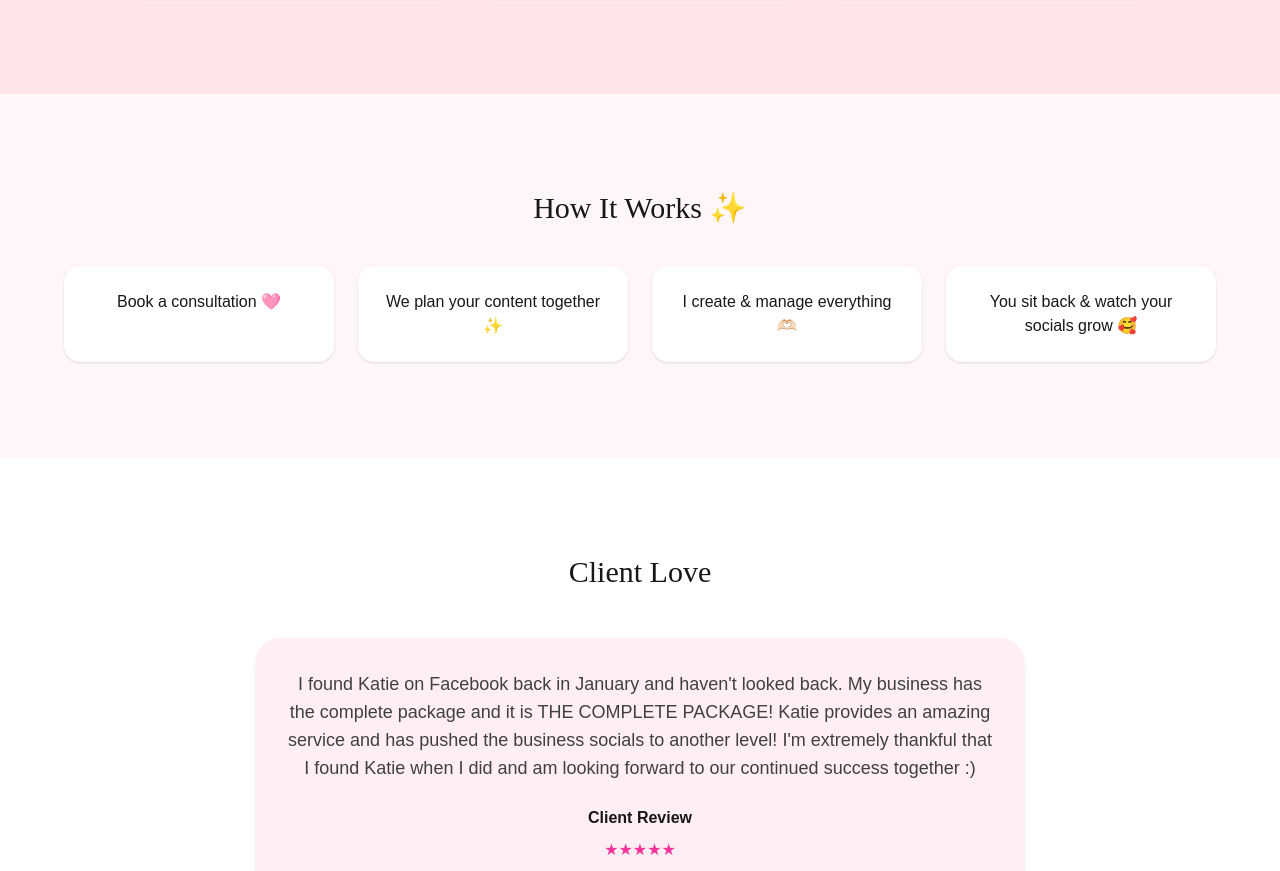
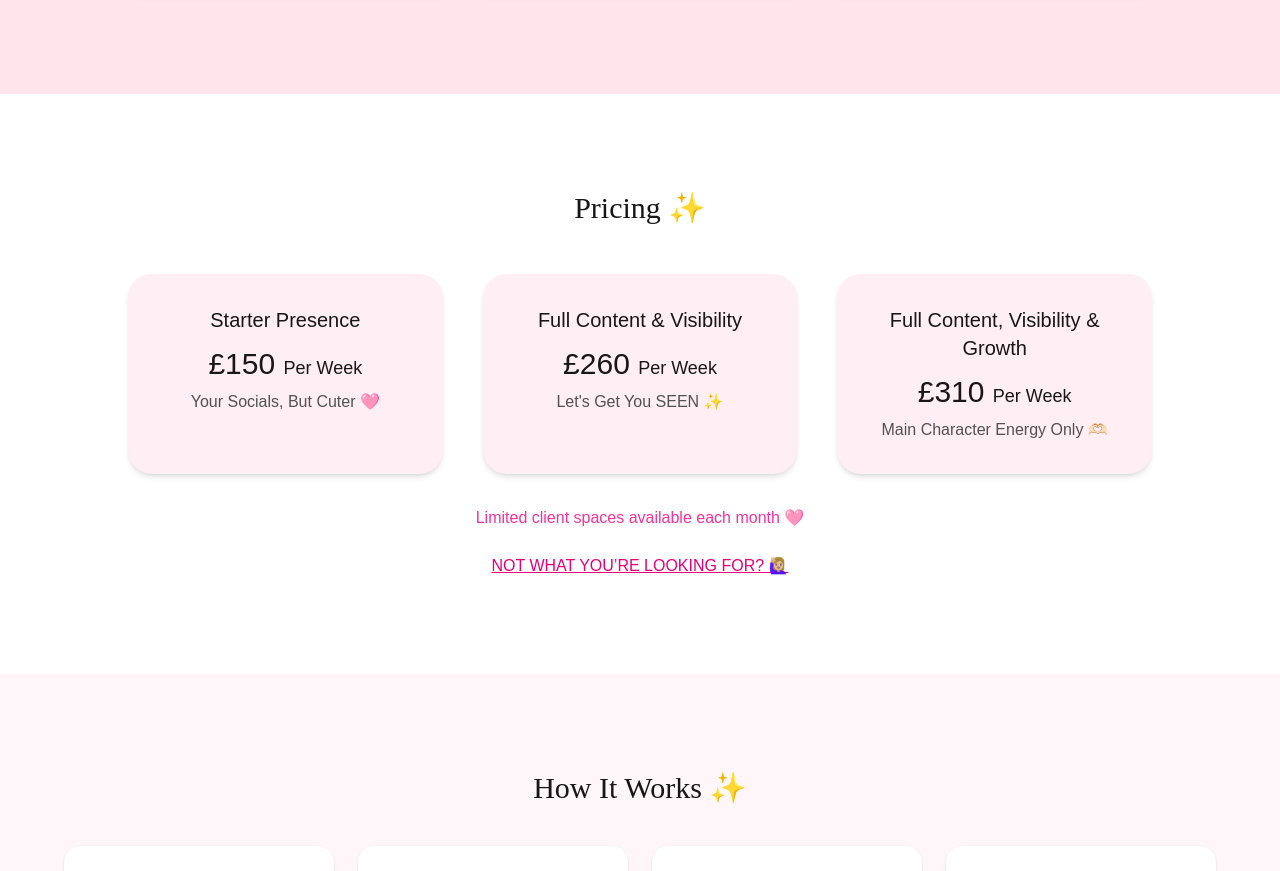
Before and after one commit to ktjbrooks-prog/content-with-katie, a Next.js app: page / in a window 1280 px wide. Shown: the part 914-1785 px from the top of the page. Built offline with nearby package versions, Linux system fonts and the light colour scheme.

Commit message:
pricing added clean version

```diff
--- a/app/page.tsx
+++ b/app/page.tsx
@@ -96,6 +96,43 @@ export default function Home() {
         </div>
       </section>
 
+      {/* Pricing */}
+      <section className="bg-white py-24 px-6 text-center">
+        <h2 className="text-3xl mb-12" style={{ fontFamily: "Playfair Display, serif" }}>
+          Pricing ✨
+        </h2>
+
+        <div className="grid md:grid-cols-3 gap-10 max-w-5xl mx-auto">
+          {[
+            { name: "Starter Presence", price: "£150", desc: "Your Socials, But Cuter 🩷" },
+            { name: "Full Content & Visibility", price: "£260", desc: "Let's Get You SEEN ✨" },
+            { name: "Full Content, Visibility & Growth", price: "£310", desc: "Main Character Energy Only 🫶🏻" },
+          ].map((plan, i) => (
+            <motion.div
+              key={i}
+              whileHover={{ scale: 1.05 }}
+              className="p-8 rounded-3xl shadow-md bg-[#ffeef3]"
+            >
+              <h3 className="text-xl mb-3">{plan.name}</h3>
+              <p className="text-3xl mb-2">
+                {plan.price} <span className="text-lg">Per Week</span>
+              </p>
+              <p className="text-neutral-600">{plan.desc}</p>
+            </motion.div>
+          ))}
+        </div>
+
+        <p className="mt-8 text-pink-500 font-medium">
+          Limited client spaces available each month 🩷
+        </p>
+
+        <a href="#enquiry">
+          <p className="mt-6 text-pink-600 underline cursor-pointer">
+            NOT WHAT YOU’RE LOOKING FOR? 🙋🏼‍♀️
+          </p>
+        </a>
+      </section>
+
       {/* How It Works */}
       <section className="py-24 px-6 text-center bg-[#fff6f9]">
         <h2 className="text-3xl mb-10" style={{ fontFamily: "Playfair Display, serif" }}>
@@ -166,27 +203,9 @@ export default function Home() {
             onSubmit={() => setSubmitted(true)}
             className="max-w-xl mx-auto flex flex-col gap-4"
           >
-            <input
-              name="name"
-              placeholder="Your Name"
-              required
-              className="p-4 border rounded-full"
-            />
-
-            <input
-              type="email"
-              name="email"
-              placeholder="Your Email"
-              required
-              className="p-4 border rounded-full"
-            />
-
-            <textarea
-              name="message"
-              placeholder="Tell me what you need..."
-              required
-              className="p-4 border rounded-2xl h-32"
-            />
+            <input name="name" placeholder="Your Name" required className="p-4 border rounded-full" />
+            <input type="email" name="email" placeholder="Your Email" required className="p-4 border rounded-full" />
+            <textarea name="message" placeholder="Tell me what you need..." required className="p-4 border rounded-2xl h-32" />
 
             <button className="bg-pink-500 text-white py-3 rounded-full hover:bg-pink-600">
               Send Enquiry 🩷
@@ -214,10 +233,7 @@ export default function Home() {
             </button>
           </a>
 
-          <a
-            href="https://www.facebook.com/share/14ZNSZNuv8D/?mibextid=wwXIfr"
-            target="_blank"
-          >
+          <a href="https://www.facebook.com/share/14ZNSZNuv8D/?mibextid=wwXIfr" target="_blank">
             <button className="border border-pink-500 text-pink-500 px-6 py-3 rounded-full hover:bg-pink-50">
               View Facebook 🙋🏼‍♀️
             </button>
```
